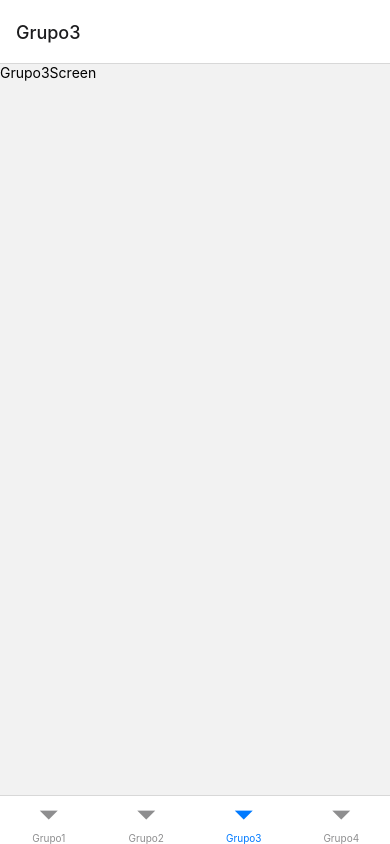
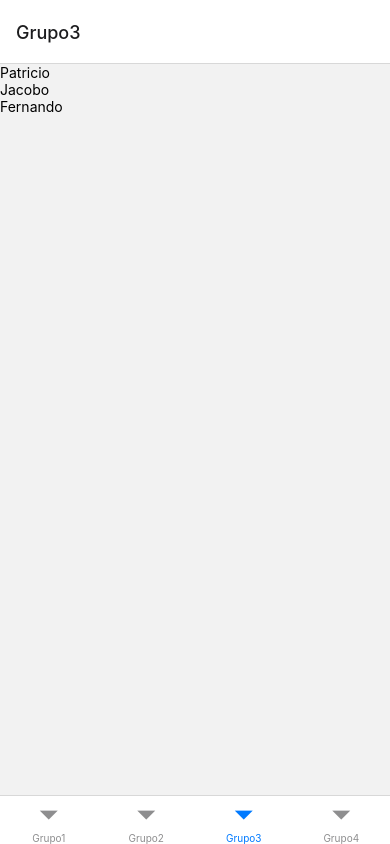
Before and after one commit to jritsqmet/movil-app, a React Native app: screen /Grupo3 in a window 390 px wide. Built offline with nearby package versions, Linux system fonts and the light colour scheme.

Commit message:
Actualizacion Grupo 3

```diff
--- a/Screens/Grupo3Screen.js
+++ b/Screens/Grupo3Screen.js
@@ -4,7 +4,9 @@ import React from 'react'
 export default function Grupo3Screen() {
   return (
     <View>
-      <Text>Grupo3Screen</Text>
+      <Text>Patricio</Text>
+      <Text>Jacobo</Text>
+      <Text>Fernando</Text>
     </View>
   )
 }
```
